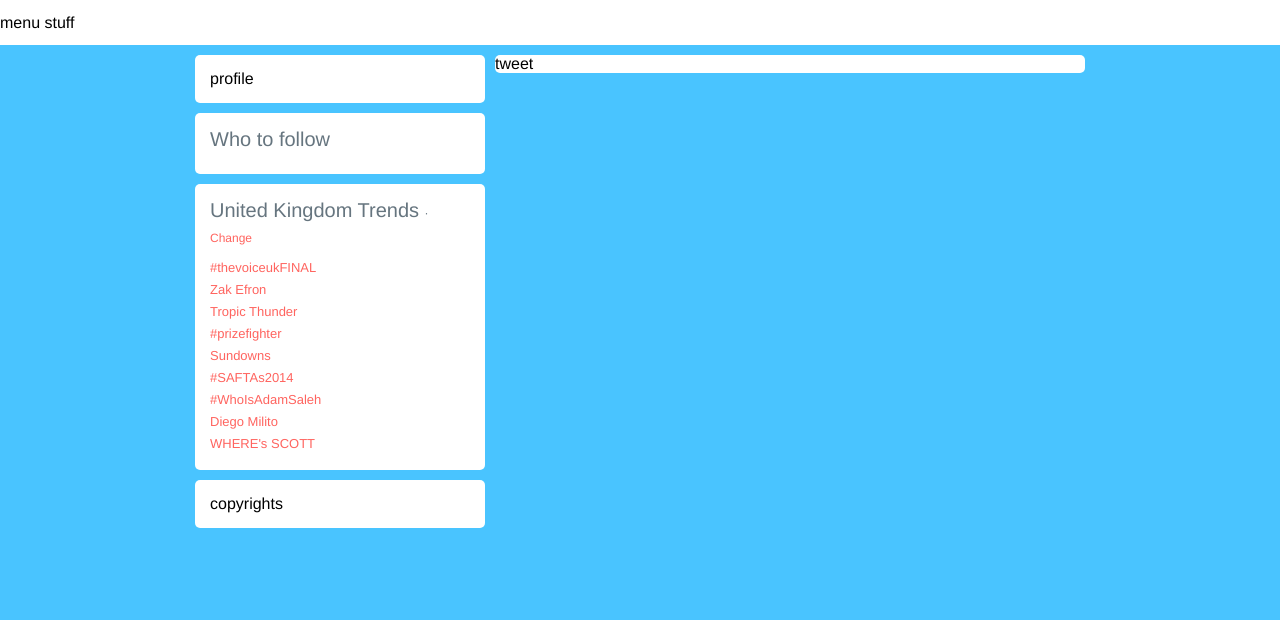
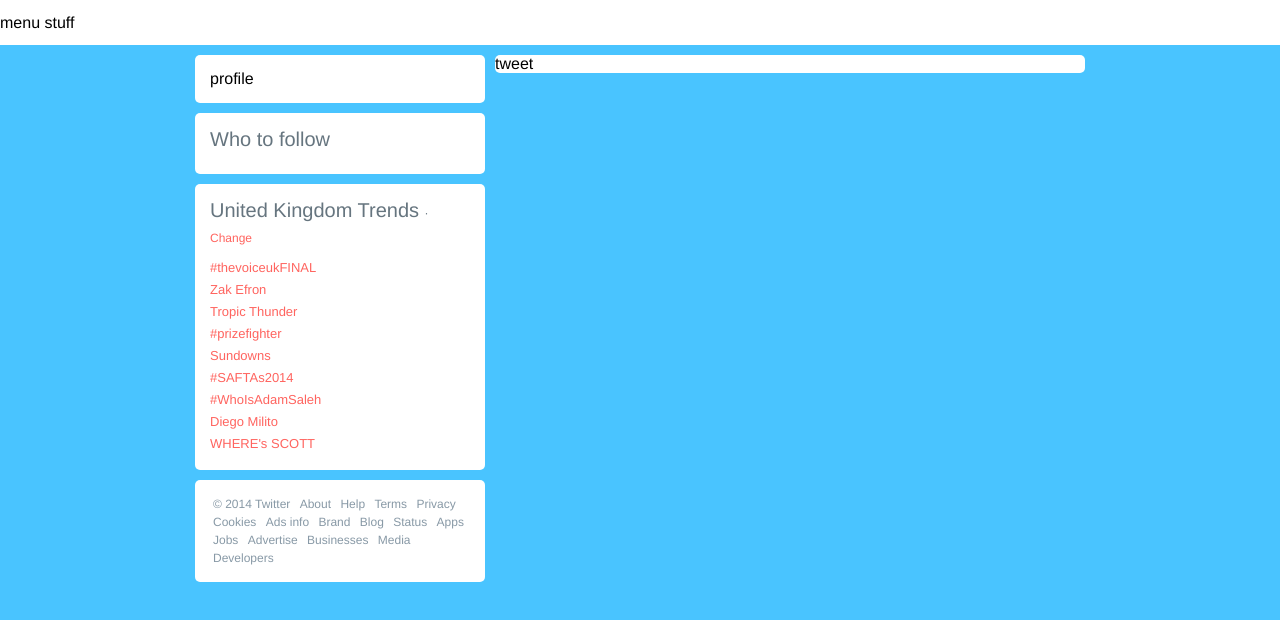
Before and after one commit to itsSanzo/twitter-test, a plain HTML site: page index.html in a window 1280 px wide. Drawn offline with Linux system fonts and the light colour scheme.

Commit message:
copyright box

```diff
--- a/css/style.css
+++ b/css/style.css
@@ -73,3 +73,30 @@ header {
   font-size: 13px;
   line-height: 22px;
 }
+
+#copyrights {
+  font-size: 12px;
+  font-weight: 400;
+  color: #8899A6;
+  line-height: 18px;
+}
+
+#copyrights a {
+  color: #8899A6;
+}
+
+#copyrights:hover a {
+  color: #66757F;
+}
+
+#copyrights ul {
+  margin: 0px;
+  padding: 0px;
+}
+
+#copyrights li {
+  margin: 0px;
+  padding: 0px 3px;
+  display: inline;
+  list-style: none;
+}
--- a/index.html
+++ b/index.html
@@ -31,7 +31,25 @@
       </div>
 
       <div id="copyrights">
-      copyrights
+
+        <ul>
+          <li>&copy; 2014 Twitter</li>
+          <li><a>About</a></li>
+          <li><a>Help</a></li>
+          <li><a>Terms</a></li>
+          <li><a>Privacy</a></li>
+          <li><a>Cookies</a></li>
+          <li><a>Ads info</a></li>
+          <li><a>Brand</a></li>
+          <li><a>Blog</a></li>
+          <li><a>Status</a></li>
+          <li><a>Apps</a></li>
+          <li><a>Jobs</a></li>
+          <li><a>Advertise</a></li>
+          <li><a>Businesses</a></li>
+          <li><a>Media</a></li>
+          <li><a>Developers</a></li>
+        </ul>
       </div>
     </div>
     <div id="tweetfeed">
```
Also changed, not shown: 1 other file.
